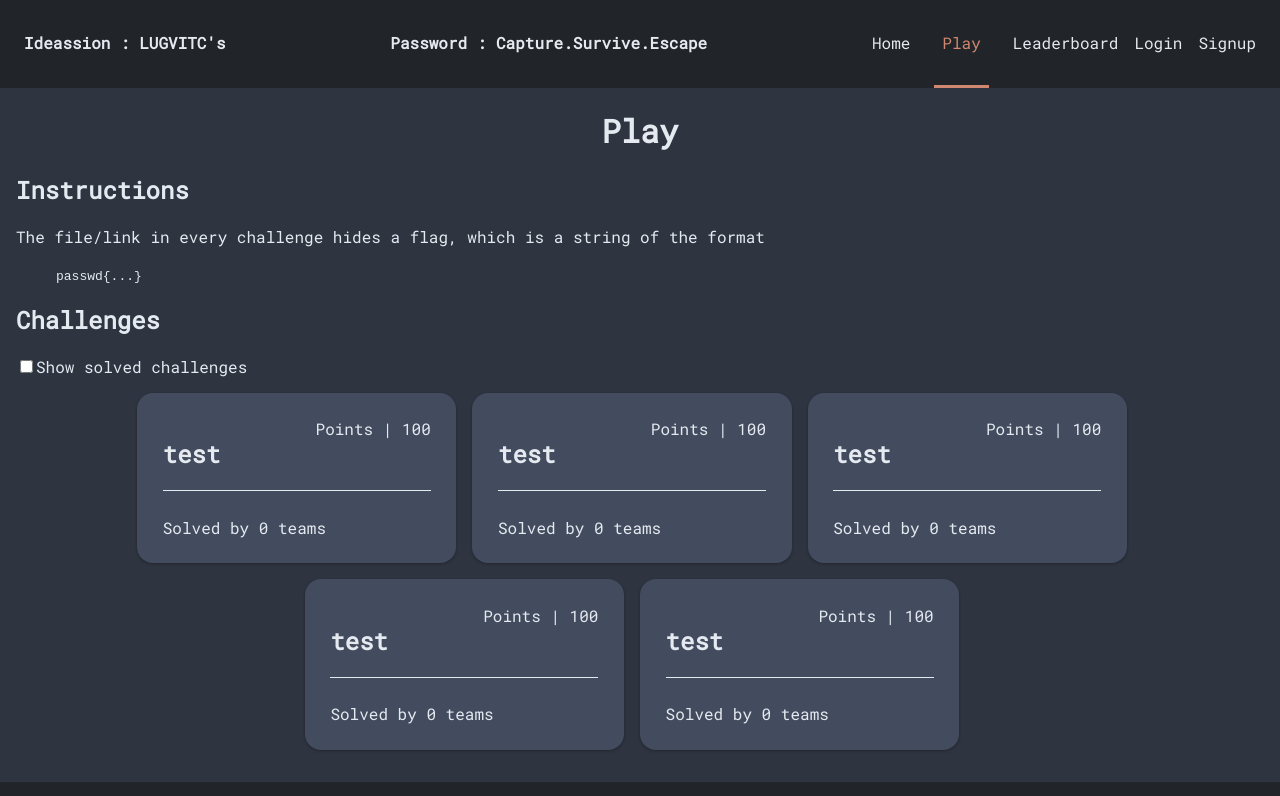
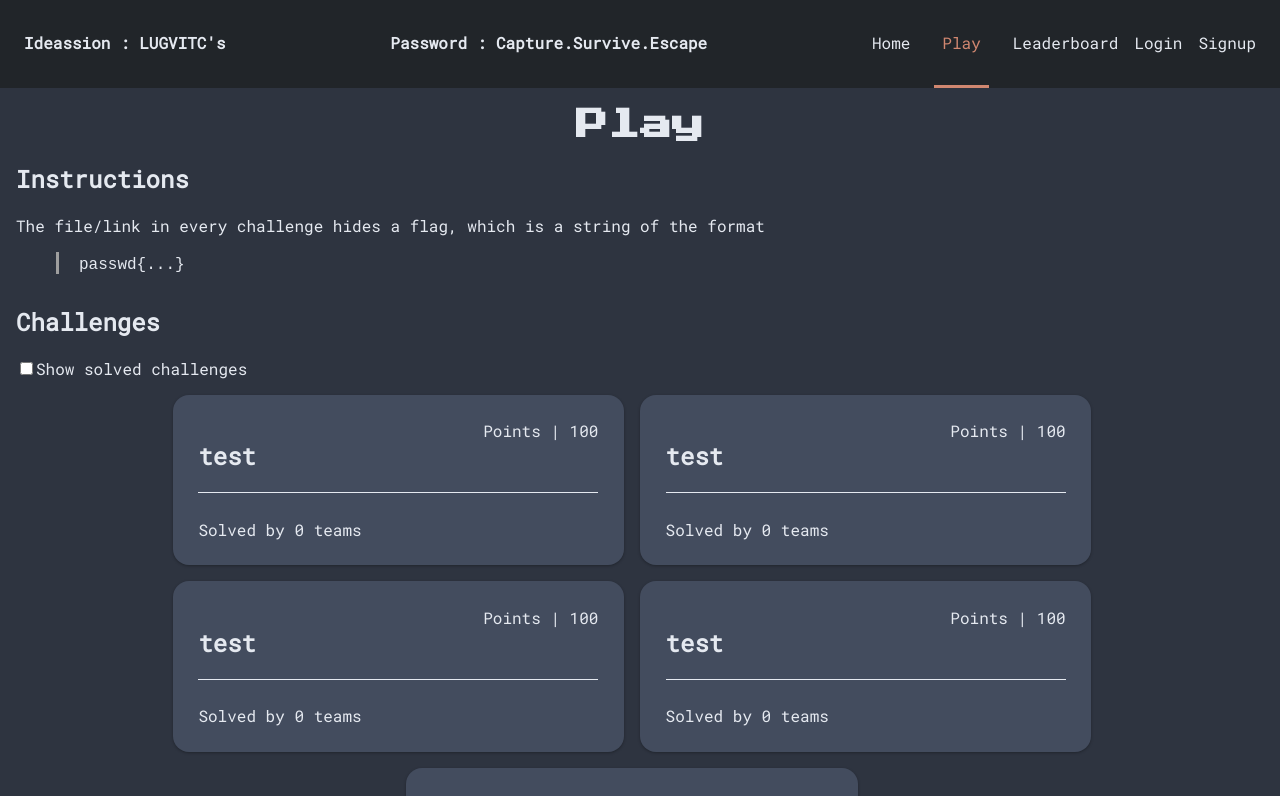
Before and after one commit to lugvitc/ctf, a React (Create React App) app: page /#/play in a window 1280 px wide. Shown: the top 796 px of the page. Built offline with nearby package versions, Linux system fonts and the light colour scheme.

Commit message:
Made a few changes in flexbox, blockquote, Play font, challengesGrid

```diff
--- a/src/pages/play/play.module.css
+++ b/src/pages/play/play.module.css
@@ -1,18 +1,24 @@
+@import url("https://fonts.googleapis.com/css2?family=Press+Start+2P&display=swap");
 .challenges {
   display: flex;
   flex-direction: column;
   gap: 0rem;
   margin-left: -1rem;
 }
+.playTimePlay{
+  font-family: 'Press Start 2P', cursive;
+  font-weight: 700;
+}
 
 .challengesGrid {
   display: flex;
   flex-wrap: wrap;
   justify-content: center;
+  width: 90%;
 }
 
 .challengesGrid > * {
-    flex: 0 0 calc(25% - 2rem);
+  flex: 0 0 calc(25rem);
   margin-bottom: 1rem;
   margin-right: 1rem;
 }
@@ -23,3 +29,11 @@
   align-items: center;
   margin-top: 1rem;
 }
+.pointer{
+  box-shadow: rgb(158, 158, 158) 3px 0px 0px 0px inset;
+  padding-left: 23px;
+  margin-bottom: 2rem;
+}
+.flag{
+  font-size: 1rem;
+}
```
Lines whose indentation alone changed are shown as unchanged.
